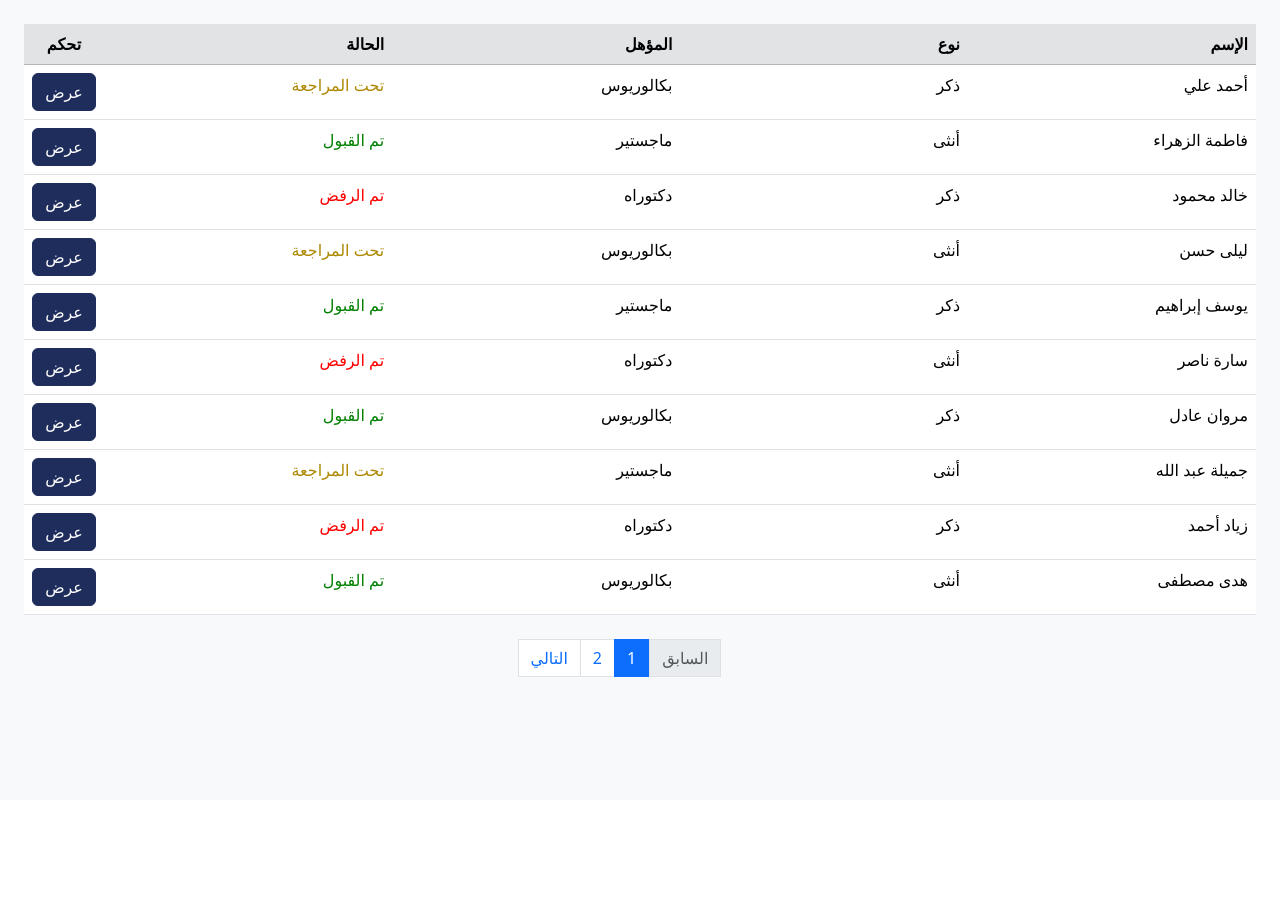
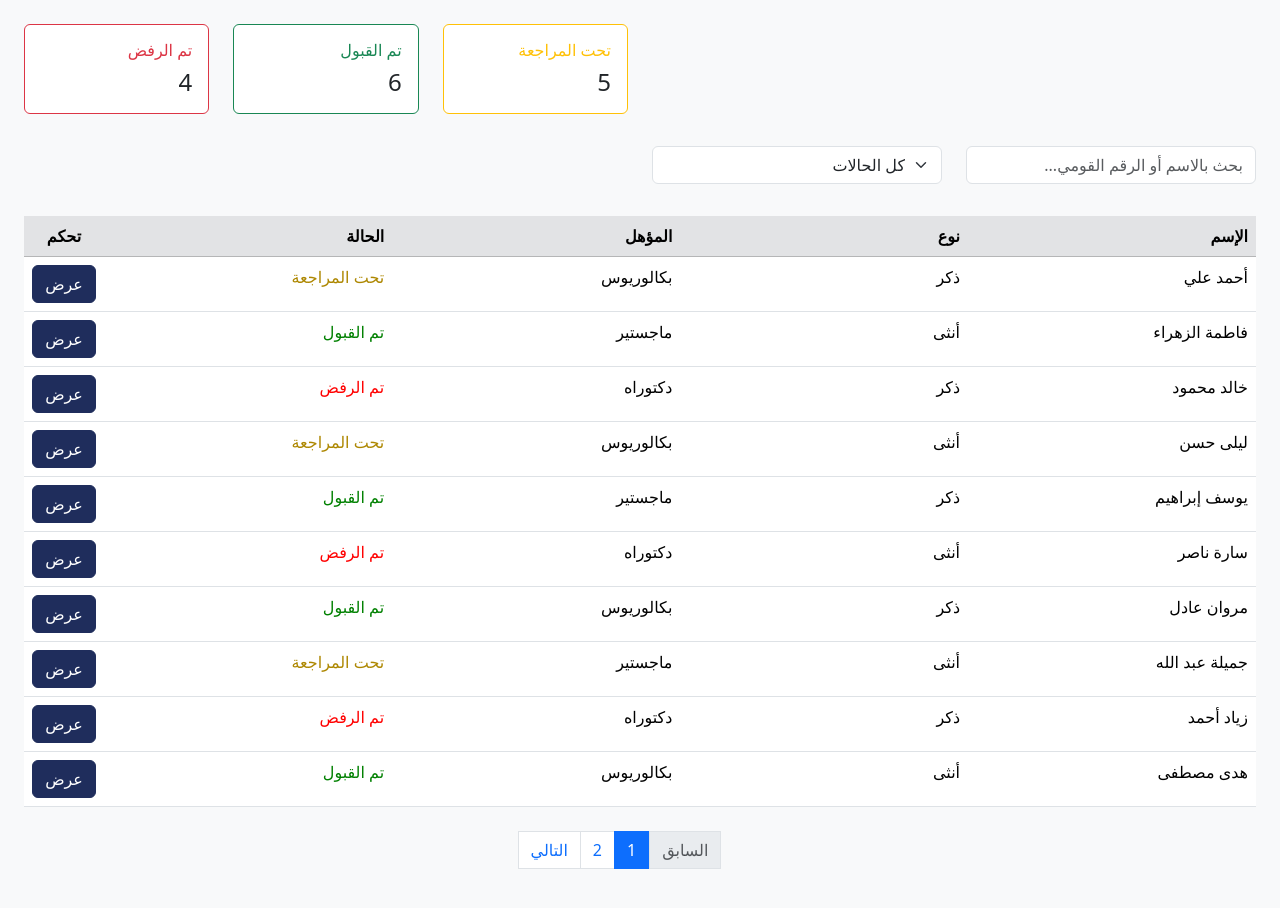
Before and after one commit to AhmedElSenaty/MonitorSystem, a React (Vite) app in the folder client/: page / in a window 1280 px wide. Before the commit the page ends 800 px from the top, so only its background shows below. Built offline with nearby package versions, Linux system fonts and the light colour scheme; data requests are answered from the project's data file.

Commit message:
Requests table : search , filter and summery cards added

```diff
--- a/client/src/components/Tables/Requests.jsx
+++ b/client/src/components/Tables/Requests.jsx
@@ -10,6 +10,10 @@ const Requests = () => {
     const [requests, setRequests] = useState([]);
     const [currentPage, setCurrentPage] = useState(1);
     const requestsPerPage = 10;
+
+    const [searchTerm, setSearchTerm] = useState('');
+    const [statusFilter, setStatusFilter] = useState('');
+
 
 
 
@@ -26,7 +30,11 @@ const Requests = () => {
         }
     };
 
-
+    const statusCounts = {
+        "تحت المراجعة": requests.filter(r => r.status === "تحت المراجعة").length,
+        "تم القبول": requests.filter(r => r.status === "تم القبول").length,
+        "تم الرفض": requests.filter(r => r.status === "تم الرفض").length,
+    };
 
 
 
@@ -34,13 +42,80 @@ const Requests = () => {
     // Pagination logic
     const indexOfLastRequest= currentPage * requestsPerPage;
     const indexOfFirstRequest = indexOfLastRequest - requestsPerPage;
-    const currentRequests = requests.slice(indexOfFirstRequest, indexOfLastRequest);
-    const totalPages = Math.ceil(requests.length / requestsPerPage);
+
+    const filteredRequests = requests.filter(r =>
+        r.name.toLowerCase().includes(searchTerm.toLowerCase()) ||
+        (r.ssn && r.ssn.includes(searchTerm))
+    );
+
+    const totalPages = Math.ceil(filteredRequests.length / requestsPerPage);
+    const currentRequests = filteredRequests.slice(indexOfFirstRequest, indexOfLastRequest);
+
 
     return (
         <div dir='rtl' className='p-4 bg-light min-vh-100'>
 
+            <div className="summary">
+                <div className="row mb-4 justify-content-end">
+                    <div className="col-md-2 mb-2">
+                        <div className="card border-warning text-end">
+                            <div className="card-body">
+                                <h6 className="card-title text-warning">تحت المراجعة</h6>
+                                <h4 className="card-text">{statusCounts["تحت المراجعة"]}</h4>
+                            </div>
+                        </div>
+                    </div>
+                    <div className="col-md-2 mb-2">
+                        <div className="card border-success text-end">
+                            <div className="card-body">
+                                <h6 className="card-title text-success">تم القبول</h6>
+                                <h4 className="card-text">{statusCounts["تم القبول"]}</h4>
+                            </div>
+                        </div>
+                    </div>
+                    <div className="col-md-2 mb-2">
+                        <div className="card border-danger text-end">
+                            <div className="card-body">
+                                <h6 className="card-title text-danger">تم الرفض</h6>
+                                <h4 className="card-text">{statusCounts["تم الرفض"]}</h4>
+                            </div>
+                        </div>
+                    </div>
+                </div>
+            </div>
 
+            <div className="search">
+            <div className="mb-4 row">
+                <div className="col-md-3 mb-2">
+                    <input
+                        type="text"
+                        className="form-control"
+                        placeholder="بحث بالاسم أو الرقم القومي..."
+                        value={searchTerm}
+                        onChange={(e) => {
+                            setSearchTerm(e.target.value);
+                            setCurrentPage(1);
+                        }}
+                    />
+                </div>
+                <div className="col-md-3">
+                    <select
+                        className="form-select"
+                        value={statusFilter}
+                        onChange={(e) => {
+                            setStatusFilter(e.target.value);
+                            setCurrentPage(1);
+                        }}
+                    >
+                        <option value="">كل الحالات</option>
+                        <option value="تحت المراجعة">تحت المراجعة</option>
+                        <option value="تم القبول">تم القبول</option>
+                        <option value="تم الرفض">تم الرفض</option>
+                    </select>
+                </div>
+            </div>
+
+            </div>
 
             <div >
                 <table className="table table-hover text-end">
--- a/client/test/db.json
+++ b/client/test/db.json
@@ -140,6 +140,7 @@
     [
       {
         "id": "1",
+        "ssn" : "56789",
         "name": "أحمد علي",
         "gender": "ذكر",
         "degree": "بكالوريوس",
@@ -147,6 +148,7 @@
       },
       {
         "id": "2",
+        "ssn" : "123456",
         "name": "فاطمة الزهراء",
         "gender": "أنثى",
         "degree": "ماجستير",
@@ -154,6 +156,7 @@
       },
       {
         "id": "3",
+        "ssn" : "123456",
         "name": "خالد محمود",
         "gender": "ذكر",
         "degree": "دكتوراه",
@@ -161,6 +164,7 @@
       },
       {
         "id": "4",
+        "ssn" : "123456",
         "name": "ليلى حسن",
         "gender": "أنثى",
         "degree": "بكالوريوس",
@@ -168,6 +172,7 @@
       },
       {
         "id": "5",
+        "ssn" : "123456",
         "name": "يوسف إبراهيم",
         "gender": "ذكر",
         "degree": "ماجستير",
@@ -175,6 +180,7 @@
       },
       {
         "id": "6",
+        "ssn" : "123456",
         "name": "سارة ناصر",
         "gender": "أنثى",
         "degree": "دكتوراه",
@@ -182,6 +188,7 @@
       },
       {
         "id": "7",
+        "ssn" : "123456",
         "name": "مروان عادل",
         "gender": "ذكر",
         "degree": "بكالوريوس",
@@ -189,6 +196,7 @@
       },
       {
         "id": "8",
+        "ssn" : "123456",
         "name": "جميلة عبد الله",
         "gender": "أنثى",
         "degree": "ماجستير",
@@ -196,6 +204,7 @@
       },
       {
         "id": "9",
+        "ssn" : "123456",
         "name": "زياد أحمد",
         "gender": "ذكر",
         "degree": "دكتوراه",
@@ -203,6 +212,7 @@
       },
       {
         "id": "10",
+        "ssn" : "123456",
         "name": "هدى مصطفى",
         "gender": "أنثى",
         "degree": "بكالوريوس",
@@ -210,6 +220,7 @@
       },
       {
         "id": "11",
+        "ssn" : "123456",
         "name": "علي محمد",
         "gender": "ذكر",
         "degree": "ماجستير",
@@ -217,6 +228,7 @@
       },
       {
         "id": "12",
+        "ssn" : "123456",
         "name": "نورة حسن",
         "gender": "أنثى",
         "degree": "دكتوراه",
@@ -224,6 +236,7 @@
       },
       {
         "id": "13",
+        "ssn" : "123456",
         "name": "بدر خالد",
         "gender": "ذكر",
         "degree": "بكالوريوس",
@@ -231,6 +244,7 @@
       },
       {
         "id": "14",
+        "ssn" : "123456",
         "name": "مي عبد الرحمن",
         "gender": "أنثى",
         "degree": "ماجستير",
@@ -238,6 +252,7 @@
       },
       {
         "id": "15",
+        "ssn" : "123456",
         "name": "عمر سعيد",
         "gender": "ذكر",
         "degree": "دكتوراه",
```
